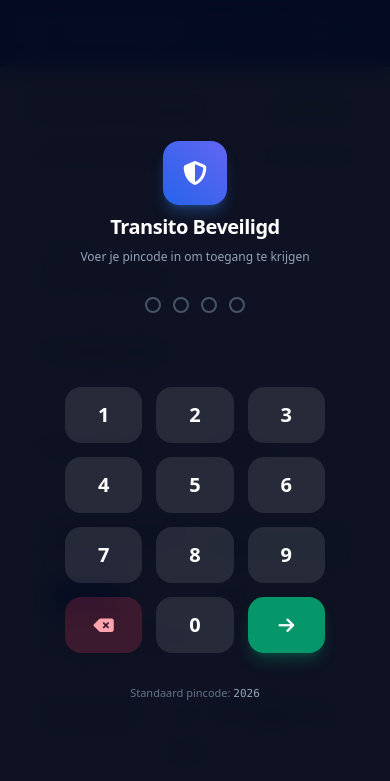
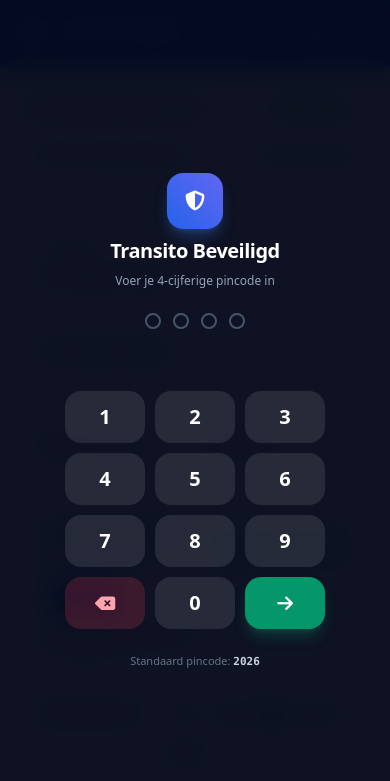
Before and after one commit to admeijs-sys/transito-tms, a website: page static/mobile.html in a window 390 px wide. Shown: the top 781 px of the page. Drawn offline with nearby package versions, Linux system fonts and the light colour scheme.

Commit message:
Fix mobile lockscreen scrolling, token validation and keyboard input

```diff
--- a/static/mobile.html
+++ b/static/mobile.html
@@ -298,19 +298,19 @@
   </div>
 
   <!-- ================= MOBILE PIN LOCKSCREEN ================= -->
-  <div id="mob-lockscreen" class="fixed inset-0 bg-slate-950/95 backdrop-blur-md z-50 flex flex-col items-center justify-center p-6 text-white hidden select-none">
-    <div class="max-w-xs w-full text-center space-y-6">
+  <div id="mob-lockscreen" class="fixed inset-0 bg-slate-950/95 backdrop-blur-md z-50 overflow-y-auto p-4 flex flex-col items-center justify-center text-white hidden select-none min-h-screen">
+    <div class="max-w-xs w-full text-center space-y-5 my-auto py-6">
 
       <div class="flex flex-col items-center gap-2">
-        <div class="w-16 h-16 rounded-2xl bg-gradient-to-tr from-blue-600 to-indigo-500 flex items-center justify-center shadow-lg shadow-blue-500/30 text-white text-2xl">
+        <div class="w-14 h-14 rounded-2xl bg-gradient-to-tr from-blue-600 to-indigo-500 flex items-center justify-center shadow-lg shadow-blue-500/30 text-white text-xl">
           <i class="fa-solid fa-shield-halved"></i>
         </div>
         <h2 class="text-xl font-extrabold tracking-tight">Transito Beveiligd</h2>
-        <p class="text-xs text-slate-400">Voer je pincode in om toegang te krijgen</p>
+        <p class="text-xs text-slate-400">Voer je 4-cijferige pincode in</p>
       </div>
 
       <!-- PIN Code Display Dots -->
-      <div class="flex justify-center items-center gap-3 py-2">
+      <div class="flex justify-center items-center gap-3 py-1">
         <div id="pin-dot-1" class="w-4 h-4 rounded-full border-2 border-slate-600 bg-transparent transition-all"></div>
         <div id="pin-dot-2" class="w-4 h-4 rounded-full border-2 border-slate-600 bg-transparent transition-all"></div>
         <div id="pin-dot-3" class="w-4 h-4 rounded-full border-2 border-slate-600 bg-transparent transition-all"></div>
@@ -321,27 +321,27 @@
       <div id="mob-pin-error" class="text-xs font-semibold text-rose-400 min-h-[18px]"></div>
 
       <!-- Keypad -->
-      <div class="grid grid-cols-3 gap-3.5 max-w-[260px] mx-auto text-xl font-bold">
-        <button type="button" onclick="pressPinDigit('1')" class="h-14 rounded-2xl bg-white/10 hover:bg-white/20 active:bg-white/30 active:scale-95 transition flex items-center justify-center">1</button>
-        <button type="button" onclick="pressPinDigit('2')" class="h-14 rounded-2xl bg-white/10 hover:bg-white/20 active:bg-white/30 active:scale-95 transition flex items-center justify-center">2</button>
-        <button type="button" onclick="pressPinDigit('3')" class="h-14 rounded-2xl bg-white/10 hover:bg-white/20 active:bg-white/30 active:scale-95 transition flex items-center justify-center">3</button>
-        <button type="button" onclick="pressPinDigit('4')" class="h-14 rounded-2xl bg-white/10 hover:bg-white/20 active:bg-white/30 active:scale-95 transition flex items-center justify-center">4</button>
-        <button type="button" onclick="pressPinDigit('5')" class="h-14 rounded-2xl bg-white/10 hover:bg-white/20 active:bg-white/30 active:scale-95 transition flex items-center justify-center">5</button>
-        <button type="button" onclick="pressPinDigit('6')" class="h-14 rounded-2xl bg-white/10 hover:bg-white/20 active:bg-white/30 active:scale-95 transition flex items-center justify-center">6</button>
-        <button type="button" onclick="pressPinDigit('7')" class="h-14 rounded-2xl bg-white/10 hover:bg-white/20 active:bg-white/30 active:scale-95 transition flex items-center justify-center">7</button>
-        <button type="button" onclick="pressPinDigit('8')" class="h-14 rounded-2xl bg-white/10 hover:bg-white/20 active:bg-white/30 active:scale-95 transition flex items-center justify-center">8</button>
-        <button type="button" onclick="pressPinDigit('9')" class="h-14 rounded-2xl bg-white/10 hover:bg-white/20 active:bg-white/30 active:scale-95 transition flex items-center justify-center">9</button>
-        <button type="button" onclick="clearPin()" class="h-14 rounded-2xl bg-rose-500/20 hover:bg-rose-500/30 text-rose-300 active:scale-95 transition flex items-center justify-center text-sm font-semibold">
+      <div class="grid grid-cols-3 gap-2.5 max-w-[260px] mx-auto text-xl font-bold">
+        <button type="button" onclick="pressPinDigit('1')" class="h-13 py-3 rounded-2xl bg-white/10 hover:bg-white/20 active:bg-white/30 active:scale-95 transition flex items-center justify-center">1</button>
+        <button type="button" onclick="pressPinDigit('2')" class="h-13 py-3 rounded-2xl bg-white/10 hover:bg-white/20 active:bg-white/30 active:scale-95 transition flex items-center justify-center">2</button>
+        <button type="button" onclick="pressPinDigit('3')" class="h-13 py-3 rounded-2xl bg-white/10 hover:bg-white/20 active:bg-white/30 active:scale-95 transition flex items-center justify-center">3</button>
+        <button type="button" onclick="pressPinDigit('4')" class="h-13 py-3 rounded-2xl bg-white/10 hover:bg-white/20 active:bg-white/30 active:scale-95 transition flex items-center justify-center">4</button>
+        <button type="button" onclick="pressPinDigit('5')" class="h-13 py-3 rounded-2xl bg-white/10 hover:bg-white/20 active:bg-white/30 active:scale-95 transition flex items-center justify-center">5</button>
+        <button type="button" onclick="pressPinDigit('6')" class="h-13 py-3 rounded-2xl bg-white/10 hover:bg-white/20 active:bg-white/30 active:scale-95 transition flex items-center justify-center">6</button>
+        <button type="button" onclick="pressPinDigit('7')" class="h-13 py-3 rounded-2xl bg-white/10 hover:bg-white/20 active:bg-white/30 active:scale-95 transition flex items-center justify-center">7</button>
+        <button type="button" onclick="pressPinDigit('8')" class="h-13 py-3 rounded-2xl bg-white/10 hover:bg-white/20 active:bg-white/30 active:scale-95 transition flex items-center justify-center">8</button>
+        <button type="button" onclick="pressPinDigit('9')" class="h-13 py-3 rounded-2xl bg-white/10 hover:bg-white/20 active:bg-white/30 active:scale-95 transition flex items-center justify-center">9</button>
+        <button type="button" onclick="clearPin()" class="h-13 py-3 rounded-2xl bg-rose-500/20 hover:bg-rose-500/30 text-rose-300 active:scale-95 transition flex items-center justify-center text-sm font-semibold">
           <i class="fa-solid fa-delete-left text-lg"></i>
         </button>
-        <button type="button" onclick="pressPinDigit('0')" class="h-14 rounded-2xl bg-white/10 hover:bg-white/20 active:bg-white/30 active:scale-95 transition flex items-center justify-center">0</button>
-        <button type="button" onclick="submitMobilePin()" id="mob-btn-pin-ok" class="h-14 rounded-2xl bg-emerald-600 hover:bg-emerald-500 active:scale-95 text-white transition flex items-center justify-center text-sm font-bold shadow-lg shadow-emerald-600/30">
+        <button type="button" onclick="pressPinDigit('0')" class="h-13 py-3 rounded-2xl bg-white/10 hover:bg-white/20 active:bg-white/30 active:scale-95 transition flex items-center justify-center">0</button>
+        <button type="button" onclick="submitMobilePin()" id="mob-btn-pin-ok" class="h-13 py-3 rounded-2xl bg-emerald-600 hover:bg-emerald-500 active:scale-95 text-white transition flex items-center justify-center text-sm font-bold shadow-lg shadow-emerald-600/30">
           <i class="fa-solid fa-arrow-right text-lg"></i>
         </button>
       </div>
 
-      <div class="text-[11px] text-slate-500 pt-2">
-        Standaard pincode: <span class="font-mono text-slate-400">2026</span>
+      <div class="text-[11px] text-slate-500 pt-1">
+        Standaard pincode: <span class="font-mono text-slate-300 font-bold">2026</span>
       </div>
     </div>
   </div>
--- a/static/mobile.js
+++ b/static/mobile.js
@@ -18,8 +18,10 @@ async function authFetch(url, options = {}) {
   }
   const res = await fetch(url, options);
   if (res.status === 401) {
+    authToken = "";
+    localStorage.removeItem("transito_auth_token");
     showMobileLockscreen();
-    throw new Error("Pincode vereist");
+    throw new Error("Pincode vereist of sessie verlopen");
   }
   return res;
 }
@@ -101,16 +103,46 @@ async function submitMobilePin() {
   }
 }
 
-document.addEventListener("DOMContentLoaded", () => {
+document.addEventListener("DOMContentLoaded", async () => {
   const today = new Date().toISOString().split("T")[0];
   const dateInput = document.getElementById("mob-pickup-date");
   if (dateInput) dateInput.value = today;
 
-  // Controleer eerst of er al een sessietoken is
+  // Luister naar toetsenbord / hardware invoer voor pincode
+  window.addEventListener("keydown", (e) => {
+    const ls = document.getElementById("mob-lockscreen");
+    if (ls && !ls.classList.contains("hidden")) {
+      if (e.key >= "0" && e.key <= "9") {
+        pressPinDigit(e.key);
+      } else if (e.key === "Backspace" || e.key === "Delete") {
+        clearPin();
+      } else if (e.key === "Enter") {
+        submitMobilePin();
+      }
+    }
+  });
+
+  // Valideer token met de server
   if (!authToken) {
     showMobileLockscreen();
   } else {
-    refreshMobileData();
+    try {
+      const res = await fetch("/api/auth/status", {
+        headers: { "Authorization": `Bearer ${authToken}` }
+      });
+      const data = await res.json();
+      if (!data.authenticated) {
+        authToken = "";
+        localStorage.removeItem("transito_auth_token");
+        showMobileLockscreen();
+        return;
+      }
+      refreshMobileData();
+    } catch (e) {
+      // Netwerkfout of server ontwaakt
+      showMobileToast("Server ontwaakt...", "info");
+      refreshMobileData();
+    }
   }
 });
 
```
